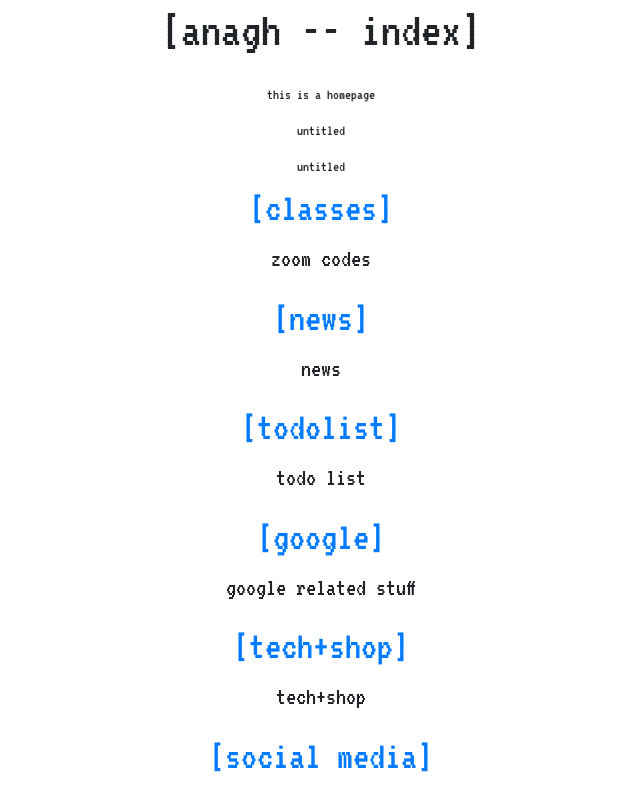
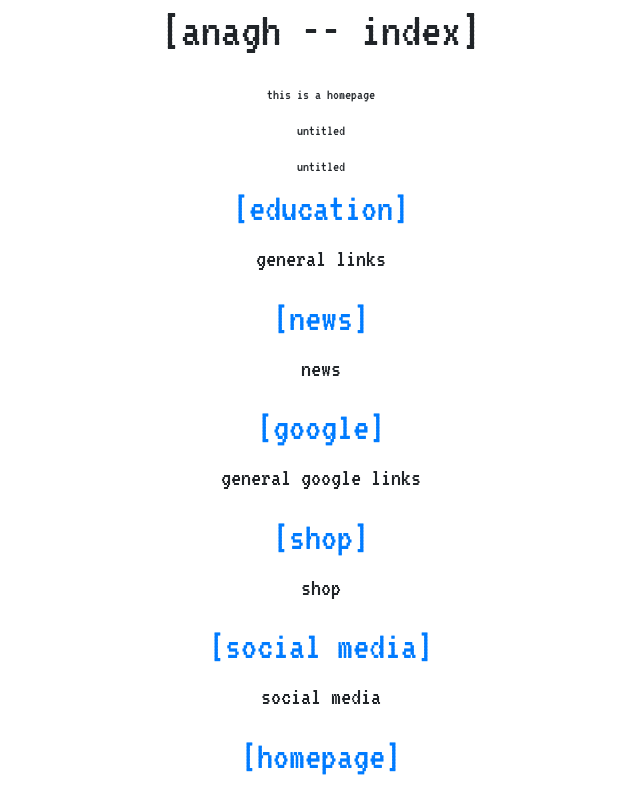
Before and after one commit to anagh1008/home, a plain HTML site: page index.html in a window 1280 px wide. Shown: the top 785 px of the page, without its empty margins (319-959 px from the left). Drawn offline with nearby package versions, Linux system fonts and the light colour scheme.

Commit message:
Update index.html

```diff
--- a/index.html
+++ b/index.html
@@ -17,29 +17,21 @@
             <br class="br_info_index">untitled</br>
         </h3>
           <div class="classes">
-            <h2> <a href="education.html"> [classes]</h2></a>
-            <p class="desc">zoom codes</p>
+            <h2> <a href="education.html"> [education]</h2></a>
+            <p class="desc">general links</p>
         </div>
         <div class="G News">
             <h2> <a href= "https://news.google.com/topstories?hl=en-US&gl=US&ceid=US:en"> [news]</h2></a>
             <p class="desc">news</p>
          </h2>
         </div>
-        <div class="todo list">
-            <h2> <a href="todolist.html"> [todolist]</h2></a>
-            <p class="desc">todo list</p>
-        </div>
-        <!--<div class="projects">
-            <h2> <a href="projects.html"> [untitled]</h2></a>
-            <p class="desc">untitled</p>
-        </div>-->
         <div class="google">
             <h2> <a href="google.html"> [google]</h2></a>
-            <p class="desc">google related stuff</p>
+            <p class="desc">general google links</p>
         </div>
         <div class="tech+shop">
-            <h2> <a href="tech.html"> [tech+shop]</h2></a>
-            <p class="desc">tech+shop</p>
+            <h2> <a href="tech.html"> [shop]</h2></a>
+            <p class="desc">shop</p>
         </div>
         <div class="socials">
             <h2> <a href="socialm.html"> [social media]</h2></a>
```
